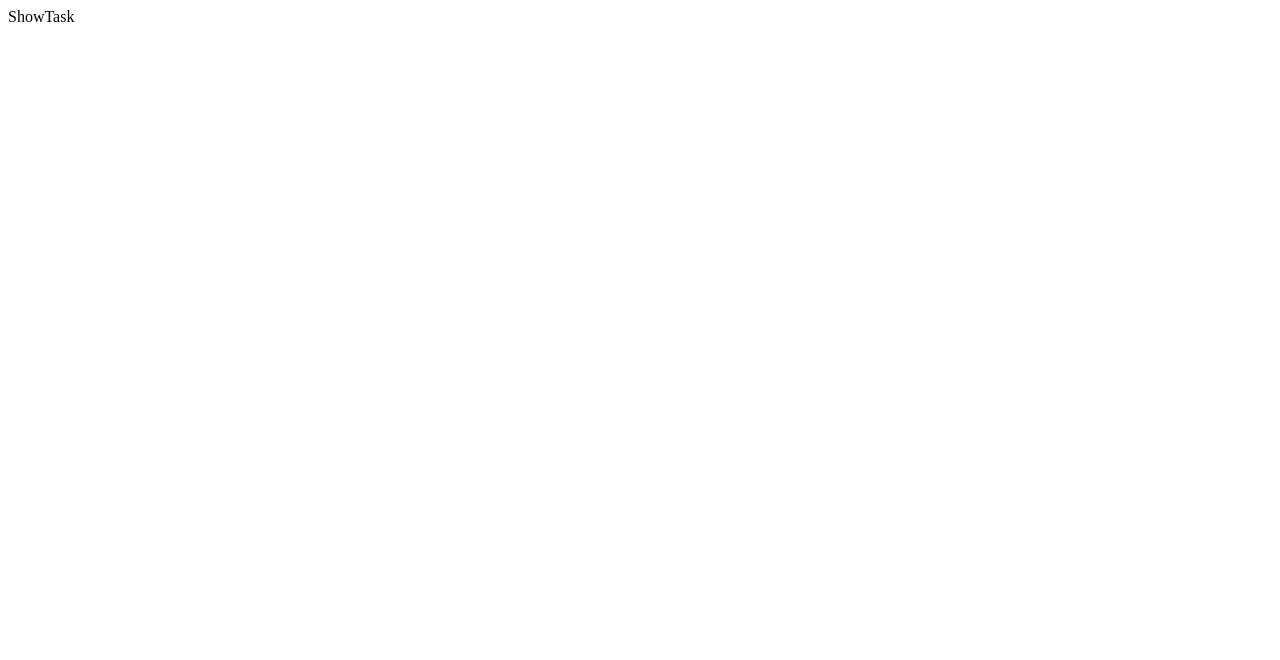
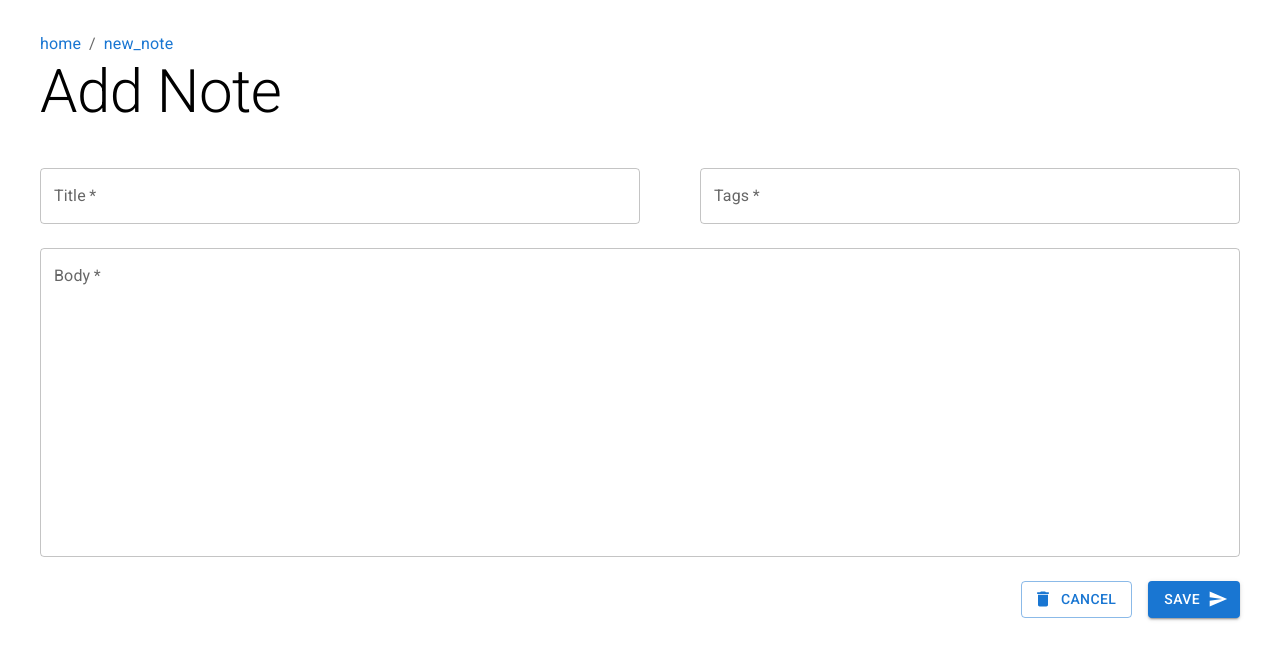
Before and after one commit to SANDIPAN22/MEMbooster, a React (Vite) app in the folder frontend-membooster/: page /new_note in a window 1280 px wide. Shown: the top 660 px of the page. Built offline with nearby package versions, Linux system fonts and the light colour scheme.

Commit message:
breadcrumb and custom local storage hook added

```diff
--- a/frontend-membooster/package.json
+++ b/frontend-membooster/package.json
@@ -19,7 +19,8 @@
     "react": "^18.2.0",
     "react-dom": "^18.2.0",
     "react-loader-spinner": "^6.1.6",
-    "react-router-dom": "^6.23.1"
+    "react-router-dom": "^6.23.1",
+    "react-select": "^5.8.0"
   },
   "devDependencies": {
     "@types/react": "^18.2.66",
--- a/frontend-membooster/src/App.tsx
+++ b/frontend-membooster/src/App.tsx
@@ -17,11 +17,11 @@ const App = () => {
           <Route path='/login' element={<Login/>}> </Route>
           <Route path='/signin' element={<SignIn/>}></Route>
           <Route path= '/' element={<Dashboard/>}></Route>
-          <Route path='/:id'>
+          <Route path='note/:id'>
             <Route index element={<ShowTask/>}/>
             <Route path='edit' element={<EditTask/>}/>
           </Route>
-          <Route path='/new' element={<NewNote/>}></Route>
+          <Route path='/new_note' element={<NewNote/>}></Route>
           <Route path='*' element={<Navigate to="/"/>}></Route>
         </Routes>
 
--- /dev/null
+++ b/frontend-membooster/src/components/MyBreadcrumbs.tsx
@@ -0,0 +1,22 @@
+import { Box, Breadcrumbs, Link, Typography } from '@mui/material'
+import React from 'react'
+
+interface MyBreadCrumbsProp  {
+    paths: string[]
+}
+
+const MyBreadcrumbs = ({paths}: MyBreadCrumbsProp) => {
+  return (
+    <>
+    <Breadcrumbs>
+    {paths.map(( path, index)=>{
+       return <Link underline='hover' href={path} key={index}>
+        {path}
+    </Link>
+    })}
+    </Breadcrumbs>
+    </>
+  )
+}
+
+export default MyBreadcrumbs
--- /dev/null
+++ b/frontend-membooster/src/components/MyContainer.tsx
@@ -0,0 +1,8 @@
+import { Box, styled } from "@mui/material";
+
+const MyContainer = styled(Box)({
+    margin: "2em"
+})
+
+
+export default MyContainer
--- /dev/null
+++ b/frontend-membooster/src/components/NoteForm.tsx
@@ -0,0 +1,81 @@
+import React, { FormEvent, useRef } from 'react';
+import { Box, TextField, Button  } from '@mui/material'
+import DeleteIcon from '@mui/icons-material/Delete';
+import SendIcon from '@mui/icons-material/Send';
+import Stack from '@mui/material/Stack';
+import { Link } from 'react-router-dom';
+import {NoteDataType} from '../shared/commonTypes'
+
+interface NoteFormProps {
+  saveNote : (data: NoteDataType) => void
+}
+
+const NoteForm = ({saveNote}: NoteFormProps) => {
+   const TitleRef = useRef<HTMLInputElement>(null)
+   const MarkDownRef = useRef<HTMLInputElement>(null)
+   const TagsRef = useRef<HTMLInputElement>(null)
+
+   const handleSubmit = (e: FormEvent)=> {
+      e.preventDefault()
+      const currentNoteData = {
+        title: TitleRef.current!.value,
+        tags : TagsRef.current!.value.split(","),
+        markdown : MarkDownRef.current!.value,
+      }
+
+      saveNote(currentNoteData)
+   }
+  return (
+    <>
+    <form onSubmit={handleSubmit}>
+    <Box mt={5} display={'flex'} justifyContent={'space-between'}>
+        <TextField
+            required
+            id="outlined-required"
+            label="Title"
+            inputRef={TitleRef}
+            sx={{
+                width: "50%"
+            }}
+            />
+
+        <TextField
+            required
+            id="outlined-required"
+            label="Tags"
+            inputRef={TagsRef}
+            placeholder="Put Comma Seperated Values"
+            sx={{
+                width: "45%"
+            }}
+            />
+
+    </Box>
+    <Box mt={3}>
+    <TextField
+        multiline
+        minRows={12}
+        maxRows={100}
+        inputRef={MarkDownRef}
+        required
+        id="outlined-required"
+        label="Body"
+        fullWidth
+      />
+    </Box>
+    <Stack direction="row" spacing={2} mt={3} justifyContent={'end'}>
+      <Link to="..">
+        <Button variant="outlined" startIcon={<DeleteIcon />}>
+          CANCEL
+        </Button>
+      </Link>
+      <Button variant="contained" endIcon={<SendIcon />} type='submit'>
+        SAVE
+      </Button>
+    </Stack>
+    </form>
+    </>
+  )
+}
+
+export default NoteForm
--- a/frontend-membooster/src/main.tsx
+++ b/frontend-membooster/src/main.tsx
@@ -8,7 +8,7 @@ import '@fontsource/roboto/700.css';
 
 
 ReactDOM.createRoot(document.getElementById('root')!).render(
-  <React.StrictMode>
+
     <App />
-  </React.StrictMode>,
+
 )
--- a/frontend-membooster/src/pages/Dashboard.tsx
+++ b/frontend-membooster/src/pages/Dashboard.tsx
@@ -1,8 +1,15 @@
 import React from 'react'
+import MyContainer from '../components/MyContainer'
+import { Typography } from '@mui/material'
 
 const Dashboard = () => {
   return (
-    <div>Dashboard</div>
+    <MyContainer>
+        <Typography variant='h2' >
+          Notes
+        </Typography>
+
+    </MyContainer>
   )
 }
 
--- a/frontend-membooster/src/pages/NewNote.tsx
+++ b/frontend-membooster/src/pages/NewNote.tsx
@@ -1,8 +1,36 @@
 import React from 'react'
+import MyContainer from '../components/MyContainer'
+import { Typography } from '@mui/material'
+import MyBreadcrumbs from '../components/MyBreadcrumbs'
+import NoteForm from '../components/NoteForm'
+import useLocalStorage from '../shared/useLocalStorage'
+import {NoteDataType} from '../shared/commonTypes'
 
 const NewNote = () => {
+  const blank_notes : NoteDataType[] = []
+  const [notes, setNotes] = useLocalStorage('notes', blank_notes)
+
+  const saveNote= (currNote: NoteDataType) => {
+
+
+    setNotes((prevNotes : NoteDataType[])=> {
+      console.log("Previous status ==>", prevNotes)
+      return [...prevNotes, currNote]
+    })
+
+  }
   return (
-    <div>NewNote</div>
+    <MyContainer>
+    <MyBreadcrumbs paths={['home', 'new_note']}/>
+
+    <Typography variant='h2' >
+      Add Note
+    </Typography>
+    <NoteForm saveNote={saveNote}/>
+
+
+
+</MyContainer>
   )
 }
 
--- /dev/null
+++ b/frontend-membooster/src/shared/commonTypes.ts
@@ -0,0 +1,6 @@
+export interface NoteDataType {
+    title: string,
+    tags: string[],
+    markdown: string
+
+}
--- /dev/null
+++ b/frontend-membooster/src/shared/useLocalStorage.ts
@@ -0,0 +1,35 @@
+import { useEffect, useState } from "react"
+
+
+
+function useLocalStorage  <T>(key: string, initialVal: T[] ): [T[], (data:(data: T[])=> T[])=>void] {
+    const [val, setVal] = useState(()=>{
+        try{
+            const data = localStorage.getItem(key)
+            if (data === null){
+                return initialVal
+            }
+            else{
+                return JSON.parse(data)
+            }
+
+        }
+        catch(e){
+            console.error("Error while fetch the data from the local storage")
+        }
+    })
+
+    useEffect(()=>{
+        try{
+            const stringified_val = JSON.stringify(val)
+            localStorage.setItem(key, stringified_val)
+        }
+        catch(e){
+            console.log("Error while setting the data")
+        }
+    }, [val, key])
+
+    return [val, setVal] as [T[] , typeof setVal]
+}
+
+export default useLocalStorage
```
